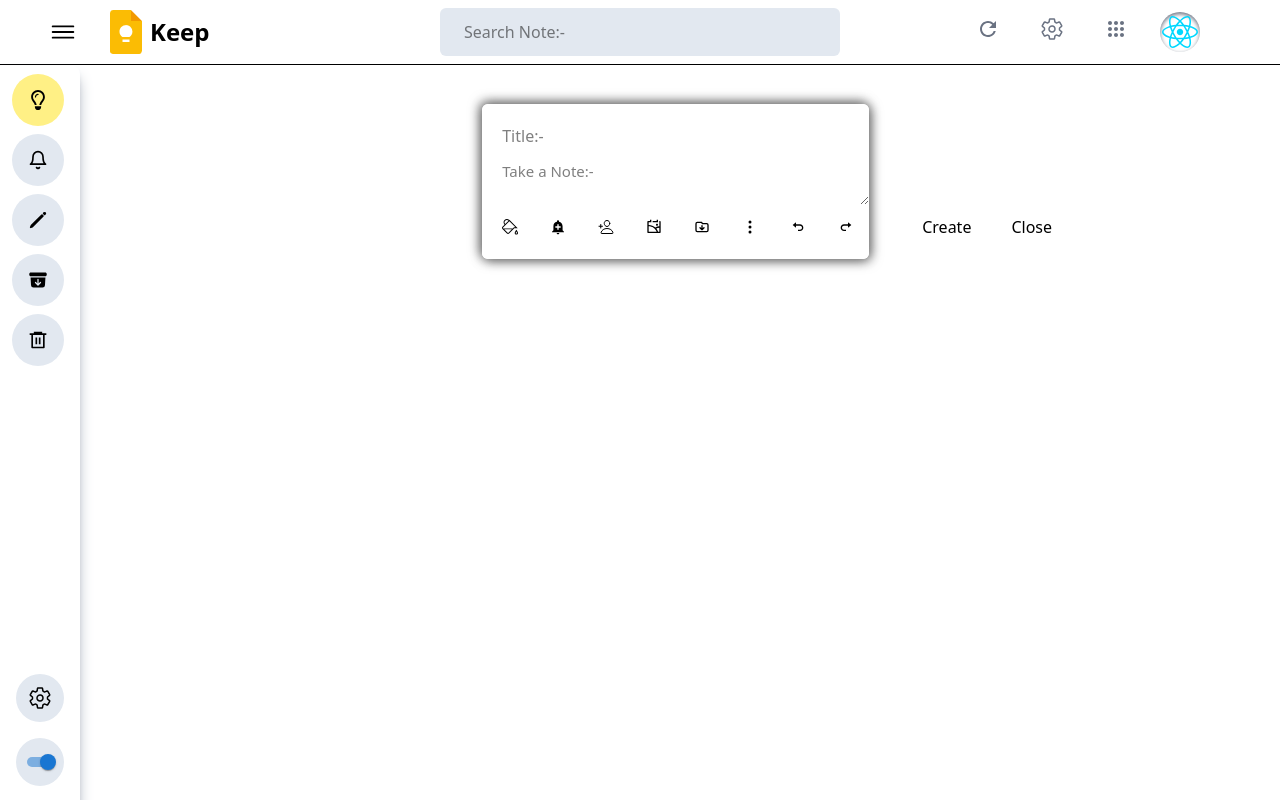
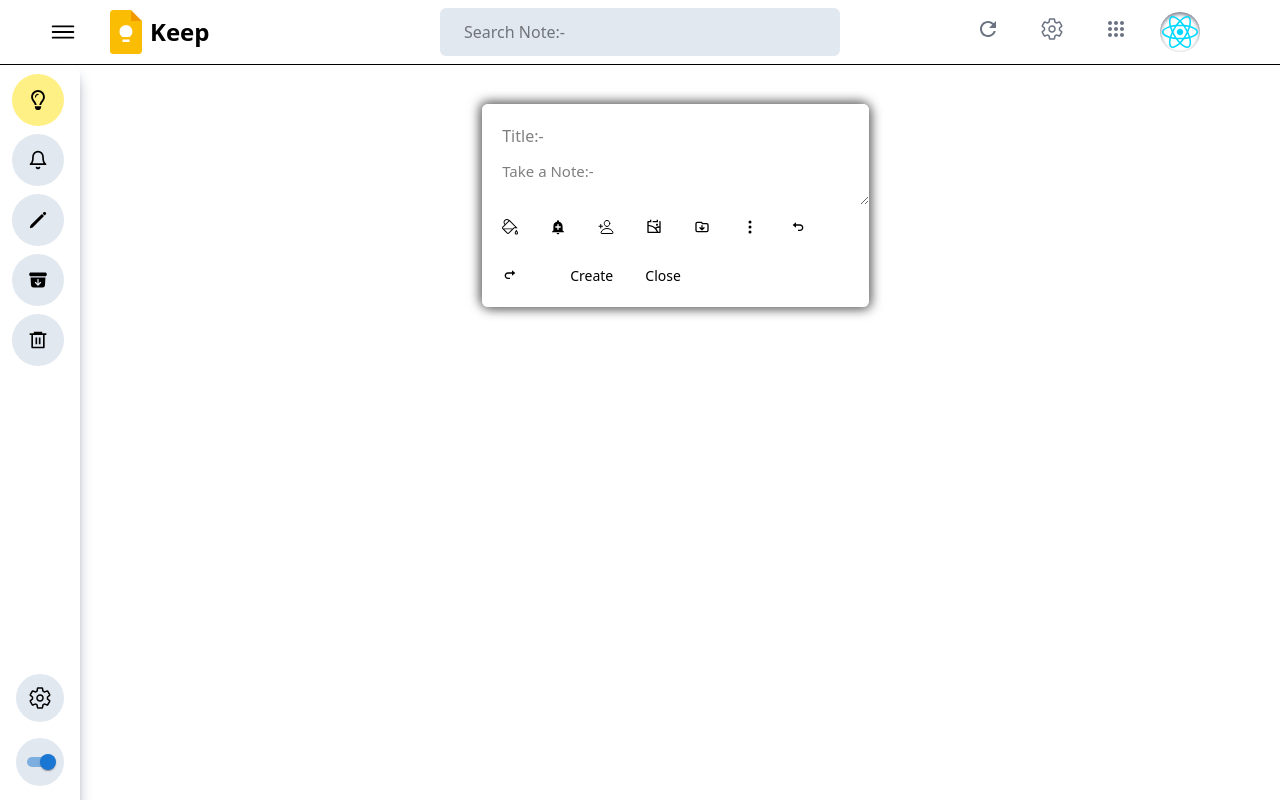
Before and after one commit to Hilal-11/Google-Keep, a React (Vite) app in the folder Frontend/: page / in a window 1280 px wide. Both pictures are taken after a click on the element 723 px from the left and 130 px from the top of the page. Built offline with nearby package versions, Linux system fonts and the light colour scheme.

Commit message:
UI and Basic logic is done

```diff
--- a/Frontend/src/Components/NoteContainer.jsx
+++ b/Frontend/src/Components/NoteContainer.jsx
@@ -14,13 +14,13 @@ function NoteContainer() {
 
 
     const [isOpenNoteInput , setIsOpenNoteInput] = useState(false)
-
+    console.log(isOpenNoteInput)
 
   return (
     <div className='py-10 px-6'>
 
         {/* Search Box */}
-        <div className=' bg-white rounded-md lg:w-1/3 w-full h-auto mx-auto py-3 cursor-text'
+        <div className=' bg-white rounded-md w-auto lg:w-1/3 h-auto mx-auto py-3 cursor-text'
             style={{
                 'background': 'linear-gradient(145deg, #ffffff, #ffffff)',
                 'box-shadow':  '2px 2px 12px #6e6e6e, -2px -2px 12px #6e6e6e',
@@ -42,7 +42,7 @@ function NoteContainer() {
                 <div>
                     <textarea className='resize-auto w-full h-auto outline-0 px-5 font-medium py-0 pt-1 text-black text-[15px]' placeholder='Take a Note:- ' ></textarea>
                 </div>
-                <div className='flex px-3 gap-4 pb-1'>
+                <div className='flex px-3 gap-4 pb-1 flex-wrap'>
                     <span className='cursor-pointer font-bold hover:bg-gray-200 py-2 px-2 rounded-full'><TfiPaintBucket /></span>
                     <span className='cursor-pointer font-bold hover:bg-gray-200 py-2 px-2 rounded-full'><MdAddAlert /></span>
                     <span className='cursor-pointer font-bold hover:bg-gray-200 py-2 px-2 rounded-full'><IoPersonAddOutline /></span>
@@ -52,18 +52,33 @@ function NoteContainer() {
                     <span className='cursor-pointer font-bold hover:bg-gray-200 py-2 px-2 rounded-full'><BiUndo /></span>
                     <span className='cursor-pointer font-bold hover:bg-gray-200 py-2 px-2 rounded-full'><BiRedo /></span>
 
-                    <div className='flex justify-end gap-4 px-8 font-medium' >
-                        <button className='hover:bg-slate-300 px-3 py-1 rounded-full cursor-pointer' onClick={() => { setIsOpenNoteInput(false)}}>Create</button>
-                        <button className='hover:bg-slate-300 px-3 py-1 rounded-full cursor-pointer' onClick={() => { setIsOpenNoteInput(false)}}>Close</button>
-                    </div>
+
+                <div className='flex justify-end gap-2 px-4 font-medium flex-wrap text-[14px]' >
+                    <button className='hover:bg-slate-300 px-3 py-1 rounded-full cursor-pointer' onClick={(event) => {
+                        event.stopPropagation()
+                        setIsOpenNoteInput(false)}
+                    }>Create</button>
+                    <button className='hover:bg-slate-300 px-3 py-1 rounded-full cursor-pointer' onClick={(event) => {
+                        event.stopPropagation()
+                        setIsOpenNoteInput(false)}
+                    }>Close</button>
+                </div>
+
 
                 </div>
 
 
          </div>
+
+
         }
 
+
         </div>
+
+
+
+
 
 
     </div>
```
